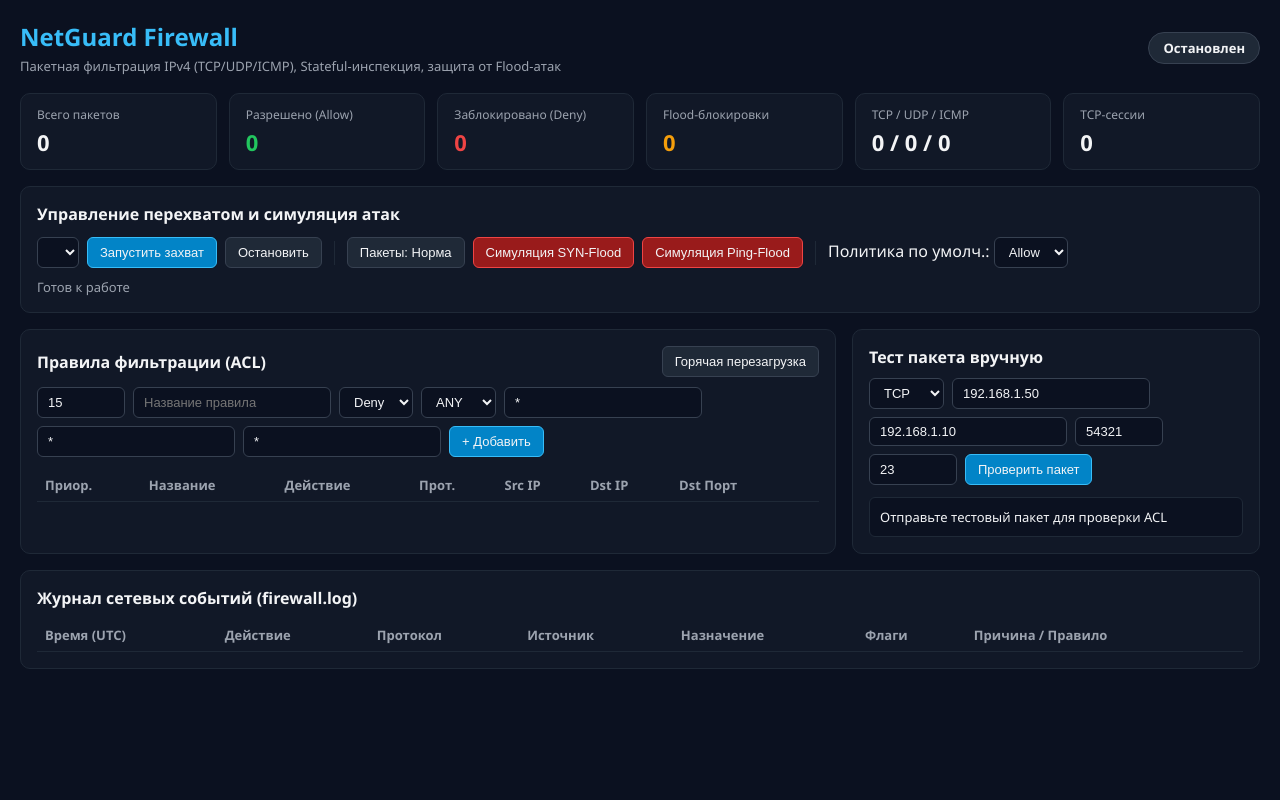
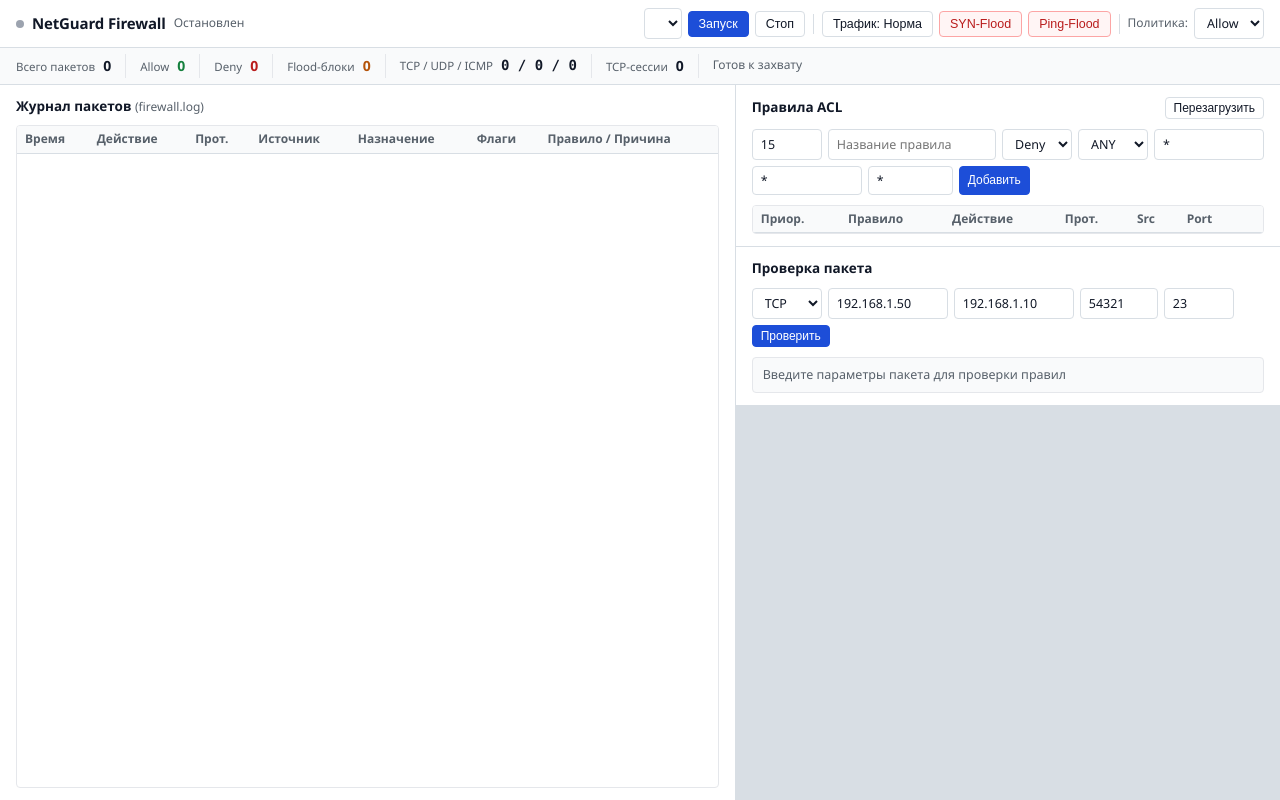
Before and after one commit to AndreyAbr/firewall, a plain HTML site: page wwwroot/index.html in a window 1280 px wide. Drawn offline with Linux system fonts and the light colour scheme; no server answers.

Commit message:
ui: redesign NetGuard Firewall to clean light engineering workstation layout

```diff
--- a/wwwroot/index.html
+++ b/wwwroot/index.html
@@ -3,58 +3,77 @@
 <head>
     <meta charset="UTF-8">
     <meta name="viewport" content="width=device-width, initial-scale=1.0">
-    <title>NetGuard — Программный фаервол</title>
+    <title>NetGuard — Монитор фильтрации трафика</title>
     <link rel="stylesheet" href="style.css">
 </head>
 <body>
-<div class="container">
-    <header class="header">
-        <div>
+<div class="shell">
+    <header class="topbar">
+        <div class="brand">
+            <span class="status-dot" id="statusDot"></span>
             <h1>NetGuard Firewall</h1>
-            <p class="subtitle">Пакетная фильтрация IPv4 (TCP/UDP/ICMP), Stateful-инспекция, защита от Flood-атак</p>
+            <span class="status-text" id="statusBadge">Остановлен</span>
         </div>
-        <div class="status-pill" id="statusBadge">Остановлен</div>
-    </header>
-
-    <section class="stats-grid">
-        <div class="stat-card"><span class="label">Всего пакетов</span><strong id="statTotal">0</strong></div>
-        <div class="stat-card allow"><span class="label">Разрешено (Allow)</span><strong id="statAllow">0</strong></div>
-        <div class="stat-card deny"><span class="label">Заблокировано (Deny)</span><strong id="statDeny">0</strong></div>
-        <div class="stat-card warn"><span class="label">Flood-блокировки</span><strong id="statFlood">0</strong></div>
-        <div class="stat-card"><span class="label">TCP / UDP / ICMP</span><strong id="statProto">0 / 0 / 0</strong></div>
-        <div class="stat-card"><span class="label">TCP-сессии</span><strong id="statConn">0</strong></div>
-    </section>
-
-    <section class="panel controls-panel">
-        <h2>Управление перехватом и симуляция атак</h2>
-        <div class="controls-row">
-            <select id="interfaceSelect"></select>
-            <button class="btn primary" onclick="startCapture()">Запустить захват</button>
-            <button class="btn" onclick="stopCapture()">Остановить</button>
-            <span class="divider"></span>
-            <button class="btn" onclick="simulate('normal')">Пакеты: Норма</button>
-            <button class="btn danger" onclick="simulate('syn-flood')">Симуляция SYN-Flood</button>
-            <button class="btn danger" onclick="simulate('ping-flood')">Симуляция Ping-Flood</button>
-            <span class="divider"></span>
-            <label>Политика по умолч.:
+        <div class="toolbar">
+            <select id="interfaceSelect" aria-label="Сетевой интерфейс"></select>
+            <button class="btn primary" onclick="startCapture()">Запуск</button>
+            <button class="btn" onclick="stopCapture()">Стоп</button>
+            <span class="sep"></span>
+            <button class="btn" onclick="simulate('normal')">Трафик: Норма</button>
+            <button class="btn danger-outline" onclick="simulate('syn-flood')">SYN-Flood</button>
+            <button class="btn danger-outline" onclick="simulate('ping-flood')">Ping-Flood</button>
+            <span class="sep"></span>
+            <label class="policy-label">Политика:
                 <select id="defaultPolicy" onchange="changePolicy()">
                     <option value="Allow">Allow</option>
                     <option value="Deny">Deny</option>
                 </select>
             </label>
         </div>
-        <p class="status-msg" id="statusMsg">Готов к работе</p>
+    </header>
+
+    <div class="metrics-strip">
+        <div class="metric"><span class="m-label">Всего пакетов</span><span class="m-val" id="statTotal">0</span></div>
+        <div class="metric"><span class="m-label">Allow</span><span class="m-val allow" id="statAllow">0</span></div>
+        <div class="metric"><span class="m-label">Deny</span><span class="m-val deny" id="statDeny">0</span></div>
+        <div class="metric"><span class="m-label">Flood-блоки</span><span class="m-val warn" id="statFlood">0</span></div>
+        <div class="metric"><span class="m-label">TCP / UDP / ICMP</span><span class="m-val mono" id="statProto">0 / 0 / 0</span></div>
+        <div class="metric"><span class="m-label">TCP-сессии</span><span class="m-val" id="statConn">0</span></div>
+        <div class="metric status-note"><span id="statusMsg">Готов к захвату</span></div>
+    </div>
+
+    <main class="workspace">
+        <section class="pane logs-pane">
+            <div class="pane-header">
+                <h2>Журнал пакетов <span class="muted">(firewall.log)</span></h2>
+            </div>
+            <div class="table-scroll">
+                <table>
+                    <thead>
+                    <tr>
+                        <th>Время</th>
+                        <th>Действие</th>
+                        <th>Прот.</th>
+                        <th>Источник</th>
+                        <th>Назначение</th>
+                        <th>Флаги</th>
+                        <th>Правило / Причина</th>
+                    </tr>
+                    </thead>
+                    <tbody id="logsBody"></tbody>
+                </table>
+            </div>
         </section>
 
-    <div class="two-col">
-        <section class="panel">
-            <div class="panel-head">
-                <h2>Правила фильтрации (ACL)</h2>
-                <button class="btn" onclick="reloadRules()">Горячая перезагрузка</button>
+        <aside class="side-column">
+            <section class="pane">
+                <div class="pane-header">
+                    <h2>Правила ACL</h2>
+                    <button class="btn sm" onclick="reloadRules()">Перезагрузить</button>
                 </div>
-            <form class="rule-form" onsubmit="addRule(event)">
-                <input id="rPriority" type="number" value="15" placeholder="Приоритет" title="Приоритет (меньше = выше)">
-                <input id="rName" type="text" placeholder="Название правила" required>
+                <form class="compact-form" onsubmit="addRule(event)">
+                    <input id="rPriority" type="number" value="15" placeholder="Приор." title="Приоритет" style="width:70px">
+                    <input id="rName" type="text" placeholder="Название правила" required style="flex:1;min-width:120px">
                     <select id="rAction">
                         <option value="Deny">Deny</option>
                         <option value="Allow">Allow</option>
@@ -65,54 +84,41 @@
                         <option value="UDP">UDP</option>
                         <option value="ICMP">ICMP</option>
                     </select>
-                <input id="rSrcIp" type="text" value="*" placeholder="Src IP / CIDR">
-                <input id="rDstIp" type="text" value="*" placeholder="Dst IP / CIDR">
-                <input id="rDstPort" type="text" value="*" placeholder="Dst Port (80 или 8000-8080)">
-                <button class="btn primary" type="submit">+ Добавить</button>
+                    <input id="rSrcIp" type="text" value="*" placeholder="Src IP/CIDR" style="width:110px">
+                    <input id="rDstIp" type="text" value="*" placeholder="Dst IP/CIDR" style="width:110px">
+                    <input id="rDstPort" type="text" value="*" placeholder="Dst Port" style="width:85px">
+                    <button class="btn primary sm" type="submit">Добавить</button>
                 </form>
-            <div class="table-wrap">
+                <div class="table-scroll rules-scroll">
                     <table>
                         <thead>
-                    <tr><th>Приор.</th><th>Название</th><th>Действие</th><th>Прот.</th><th>Src IP</th><th>Dst IP</th><th>Dst Порт</th><th></th></tr>
+                        <tr><th>Приор.</th><th>Правило</th><th>Действие</th><th>Прот.</th><th>Src</th><th>Port</th><th></th></tr>
                         </thead>
                         <tbody id="rulesBody"></tbody>
                     </table>
                 </div>
             </section>
 
-        <section class="panel">
-            <div class="panel-head">
-                <h2>Тест пакета вручную</h2>
+            <section class="pane">
+                <div class="pane-header">
+                    <h2>Проверка пакета</h2>
                 </div>
-            <form class="rule-form" onsubmit="testPacket(event)">
+                <form class="compact-form" onsubmit="testPacket(event)">
                     <select id="tProto">
                         <option value="TCP">TCP</option>
                         <option value="UDP">UDP</option>
                         <option value="ICMP">ICMP</option>
                     </select>
-                <input id="tSrcIp" type="text" value="192.168.1.50" placeholder="Source IP">
-                <input id="tDstIp" type="text" value="192.168.1.10" placeholder="Destination IP">
-                <input id="tSrcPort" type="number" value="54321" placeholder="Src Port">
-                <input id="tDstPort" type="number" value="23" placeholder="Dst Port">
-                <button class="btn primary" type="submit">Проверить пакет</button>
+                    <input id="tSrcIp" type="text" value="192.168.1.50" placeholder="Source IP" style="width:120px">
+                    <input id="tDstIp" type="text" value="192.168.1.10" placeholder="Destination IP" style="width:120px">
+                    <input id="tSrcPort" type="number" value="54321" style="width:78px">
+                    <input id="tDstPort" type="number" value="23" style="width:70px">
+                    <button class="btn primary sm" type="submit">Проверить</button>
                 </form>
-            <div id="testResult" class="test-result">Отправьте тестовый пакет для проверки ACL</div>
+                <div id="testResult" class="probe-result">Введите параметры пакета для проверки правил</div>
             </section>
-    </div>
-
-    <section class="panel">
-        <div class="panel-head">
-            <h2>Журнал сетевых событий (firewall.log)</h2>
-        </div>
-        <div class="table-wrap logs-wrap">
-            <table>
-                <thead>
-                <tr><th>Время (UTC)</th><th>Действие</th><th>Протокол</th><th>Источник</th><th>Назначение</th><th>Флаги</th><th>Причина / Правило</th></tr>
-                </thead>
-                <tbody id="logsBody"></tbody>
-            </table>
-        </div>
-    </section>
+        </aside>
+    </main>
 </div>
 <script src="app.js"></script>
 </body>
--- a/wwwroot/style.css
+++ b/wwwroot/style.css
@@ -1,81 +1,180 @@
 :root {
-    --bg: #0b1120;
-    --card: #111827;
-    --border: #1f2937;
-    --text: #f3f4f6;
-    --muted: #9ca3af;
-    --accent: #38bdf8;
-    --allow: #22c55e;
-    --deny: #ef4444;
-    --warn: #f59e0b;
+    --bg: #f6f7f9;
+    --surface: #ffffff;
+    --surface-alt: #f9fafb;
+    --border: #d8dee4;
+    --border-subtle: #e5e7eb;
+    --text: #111827;
+    --text-muted: #57606a;
+    --primary: #1d4ed8;
+    --primary-hover: #1e40af;
+    --allow-fg: #15803d;
+    --allow-bg: #dcfce7;
+    --deny-fg: #b91c1c;
+    --deny-bg: #fee2e2;
+    --warn-fg: #b45309;
+    --mono: 'Cascadia Mono', 'Consolas', monospace;
 }
 
 * { box-sizing: border-box; }
+::selection { background: #dbeafe; color: #1e3a8a; }
+
 body {
     margin: 0;
-    font-family: 'Segoe UI', system-ui, sans-serif;
     background: var(--bg);
     color: var(--text);
+    font-family: 'Segoe UI', system-ui, -apple-system, sans-serif;
+    font-size: 13px;
+    line-height: 1.4;
 }
-.container { max-width: 1400px; margin: 0 auto; padding: 20px; }
-.header { display: flex; justify-content: space-between; align-items: center; margin-bottom: 18px; }
-.header h1 { margin: 0; font-size: 24px; color: var(--accent); }
-.subtitle { margin: 4px 0 0; color: var(--muted); font-size: 13px; }
-.status-pill {
-    padding: 6px 14px; border-radius: 999px; font-weight: 600; font-size: 13px;
-    background: #1f2937; border: 1px solid #374151;
+
+.shell {
+    min-height: 100vh;
+    display: flex;
+    flex-direction: column;
 }
-.status-pill.active { background: rgba(34,197,94,0.18); border-color: var(--allow); color: #86efac; }
 
-.stats-grid { display: grid; grid-template-columns: repeat(auto-fit, minmax(180px, 1fr)); gap: 12px; margin-bottom: 16px; }
-.stat-card {
-    background: var(--card); border: 1px solid var(--border); border-radius: 10px;
-    padding: 12px 16px; display: flex; flex-direction: column; gap: 4px;
+.topbar {
+    background: var(--surface);
+    border-bottom: 1px solid var(--border);
+    padding: 8px 16px;
+    display: flex;
+    flex-wrap: wrap;
+    justify-content: space-between;
+    align-items: center;
+    gap: 12px;
 }
-.stat-card .label { color: var(--muted); font-size: 12px; }
-.stat-card strong { font-size: 22px; }
-.stat-card.allow strong { color: var(--allow); }
-.stat-card.deny strong { color: var(--deny); }
-.stat-card.warn strong { color: var(--warn); }
 
-.panel {
-    background: var(--card); border: 1px solid var(--border); border-radius: 10px;
-    padding: 16px; margin-bottom: 16px;
+.brand { display: flex; align-items: center; gap: 8px; }
+.brand h1 { margin: 0; font-size: 15px; font-weight: 600; letter-spacing: -0.01em; }
+.status-dot { width: 8px; height: 8px; border-radius: 50%; background: #9ca3af; display: inline-block; }
+.status-dot.active { background: #16a34a; }
+.status-text { font-size: 12px; color: var(--text-muted); }
+
+.toolbar { display: flex; flex-wrap: wrap; align-items: center; gap: 6px; }
+.sep { width: 1px; height: 20px; background: var(--border); margin: 0 2px; }
+.policy-label { font-size: 12px; color: var(--text-muted); display: inline-flex; align-items: center; gap: 6px; }
+
+.metrics-strip {
+    background: var(--surface-alt);
+    border-bottom: 1px solid var(--border);
+    padding: 6px 16px;
+    display: flex;
+    flex-wrap: wrap;
+    align-items: center;
+    gap: 0;
 }
-.panel h2 { margin: 0 0 12px; font-size: 16px; }
-.panel-head { display: flex; justify-content: space-between; align-items: center; margin-bottom: 10px; }
-.panel-head h2 { margin: 0; }
 
-.controls-row { display: flex; flex-wrap: wrap; gap: 8px; align-items: center; }
-.divider { width: 1px; height: 24px; background: var(--border); margin: 0 4px; }
-.status-msg { margin: 10px 0 0; color: var(--muted); font-size: 13px; }
+.metric {
+    display: flex;
+    align-items: baseline;
+    gap: 8px;
+    padding: 2px 14px 2px 0;
+    margin-right: 14px;
+    border-right: 1px solid var(--border-subtle);
+}
+.metric:last-child { border-right: none; margin-right: 0; }
+.m-label { font-size: 11.5px; color: var(--text-muted); }
+.m-val { font-size: 14px; font-weight: 600; font-variant-numeric: tabular-nums; }
+.m-val.allow { color: var(--allow-fg); }
+.m-val.deny { color: var(--deny-fg); }
+.m-val.warn { color: var(--warn-fg); }
+.status-note { color: var(--text-muted); font-size: 12px; flex: 1; }
 
-.two-col { display: grid; grid-template-columns: 2fr 1fr; gap: 16px; }
-@media (max-width: 1000px) { .two-col { grid-template-columns: 1fr; } }
+.workspace {
+    flex: 1;
+    display: grid;
+    grid-template-columns: 1.35fr 1fr;
+    gap: 1px;
+    background: var(--border);
+}
+@media (max-width: 1080px) { .workspace { grid-template-columns: 1fr; } }
+
+.side-column { display: flex; flex-direction: column; gap: 1px; background: var(--border); }
+.pane { background: var(--surface); padding: 12px 16px; display: flex; flex-direction: column; min-width: 0; }
+.logs-pane { min-height: 520px; }
+
+.pane-header {
+    display: flex;
+    justify-content: space-between;
+    align-items: center;
+    margin-bottom: 10px;
+}
+.pane-header h2 { margin: 0; font-size: 13.5px; font-weight: 600; }
+.muted { color: var(--text-muted); font-weight: 400; font-size: 12px; }
 
 input, select {
-    background: #0b1120; color: var(--text); border: 1px solid #374151;
-    border-radius: 6px; padding: 6px 10px; font-size: 13px;
+    background: var(--surface);
+    color: var(--text);
+    border: 1px solid var(--border);
+    border-radius: 4px;
+    padding: 5px 8px;
+    font-size: 12.5px;
+    font-family: inherit;
 }
+input:focus-visible, select:focus-visible, button:focus-visible {
+    outline: 2px solid var(--primary);
+    outline-offset: 1px;
+}
+
 .btn {
-    background: #1f2937; color: var(--text); border: 1px solid #374151;
-    border-radius: 6px; padding: 7px 12px; cursor: pointer; font-size: 13px;
+    background: var(--surface);
+    color: var(--text);
+    border: 1px solid var(--border);
+    border-radius: 4px;
+    padding: 5px 10px;
+    font-size: 12.5px;
+    font-weight: 500;
+    cursor: pointer;
+    transition: background-color 0.12s ease, border-color 0.12s ease;
 }
-.btn:hover { background: #374151; }
-.btn.primary { background: #0284c7; border-color: #38bdf8; }
-.btn.danger { background: #991b1b; border-color: #ef4444; }
+.btn:hover { background: #f3f4f6; }
+.btn.primary { background: var(--primary); border-color: var(--primary); color: #ffffff; }
+.btn.primary:hover { background: var(--primary-hover); }
+.btn.danger-outline { color: var(--deny-fg); border-color: #fca5a5; background: #fff5f5; }
+.btn.danger-outline:hover { background: #fee2e2; }
 .btn.sm { padding: 3px 8px; font-size: 12px; }
 
-.rule-form { display: flex; flex-wrap: wrap; gap: 8px; margin-bottom: 12px; }
-.rule-form input[type="number"] { width: 88px; }
+.compact-form { display: flex; flex-wrap: wrap; gap: 6px; margin-bottom: 10px; }
 
-.table-wrap { overflow-x: auto; }
-.logs-wrap { max-height: 360px; overflow-y: auto; }
-table { width: 100%; border-collapse: collapse; font-size: 13px; }
-th, td { text-align: left; padding: 7px 8px; border-bottom: 1px solid var(--border); white-space: nowrap; }
-th { color: var(--muted); font-weight: 600; }
+.table-scroll { overflow: auto; flex: 1; border: 1px solid var(--border-subtle); border-radius: 4px; }
+.rules-scroll { max-height: 290px; }
 
-.badge { padding: 2px 8px; border-radius: 4px; font-size: 11px; font-weight: 700; }
-.badge.Allow { background: rgba(34,197,94,0.2); color: #86efac; }
-.badge.Deny { background: rgba(239,68,68,0.2); color: #fca5a5; }
-.test-result { padding: 10px; background: #0b1120; border: 1px solid var(--border); border-radius: 6px; font-size: 13px; }
+table { width: 100%; border-collapse: collapse; font-size: 12px; font-variant-numeric: tabular-nums; }
+th, td {
+    text-align: left;
+    padding: 5px 8px;
+    border-bottom: 1px solid var(--border-subtle);
+    white-space: nowrap;
+}
+th {
+    position: sticky;
+    top: 0;
+    background: var(--surface-alt);
+    color: var(--text-muted);
+    font-weight: 600;
+    border-bottom: 1px solid var(--border);
+    z-index: 1;
+}
+tbody tr:hover { background: #f9fafb; }
+.mono { font-family: var(--mono); }
+
+.badge {
+    display: inline-block;
+    padding: 1px 6px;
+    border-radius: 3px;
+    font-size: 11px;
+    font-weight: 600;
+    font-family: var(--mono);
+}
+.badge.Allow { background: var(--allow-bg); color: var(--allow-fg); }
+.badge.Deny { background: var(--deny-bg); color: var(--deny-fg); }
+
+.probe-result {
+    padding: 8px 10px;
+    background: var(--surface-alt);
+    border: 1px solid var(--border-subtle);
+    border-radius: 4px;
+    font-size: 12.5px;
+    color: var(--text-muted);
+}
```
Also changed, not shown: wwwroot/app.js (+15 -15 lines). Lines whose indentation alone changed are shown as unchanged.
